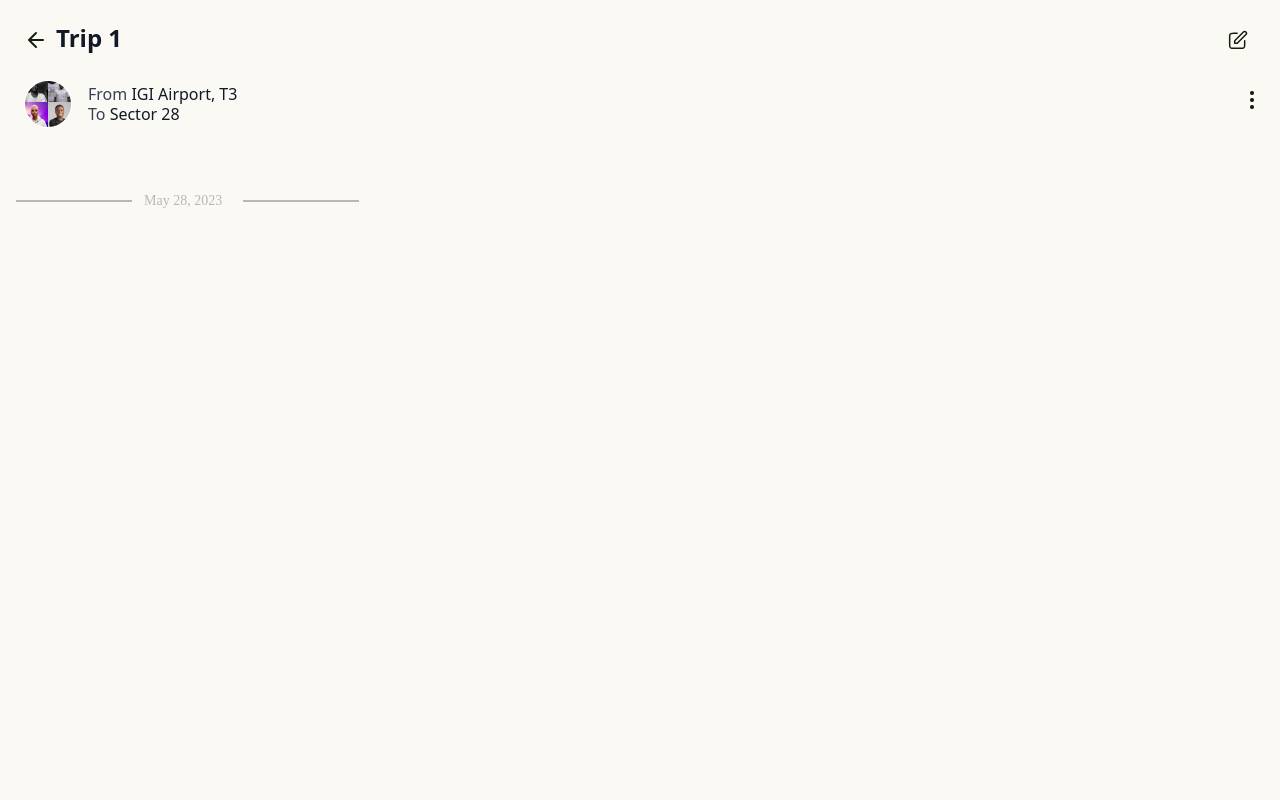
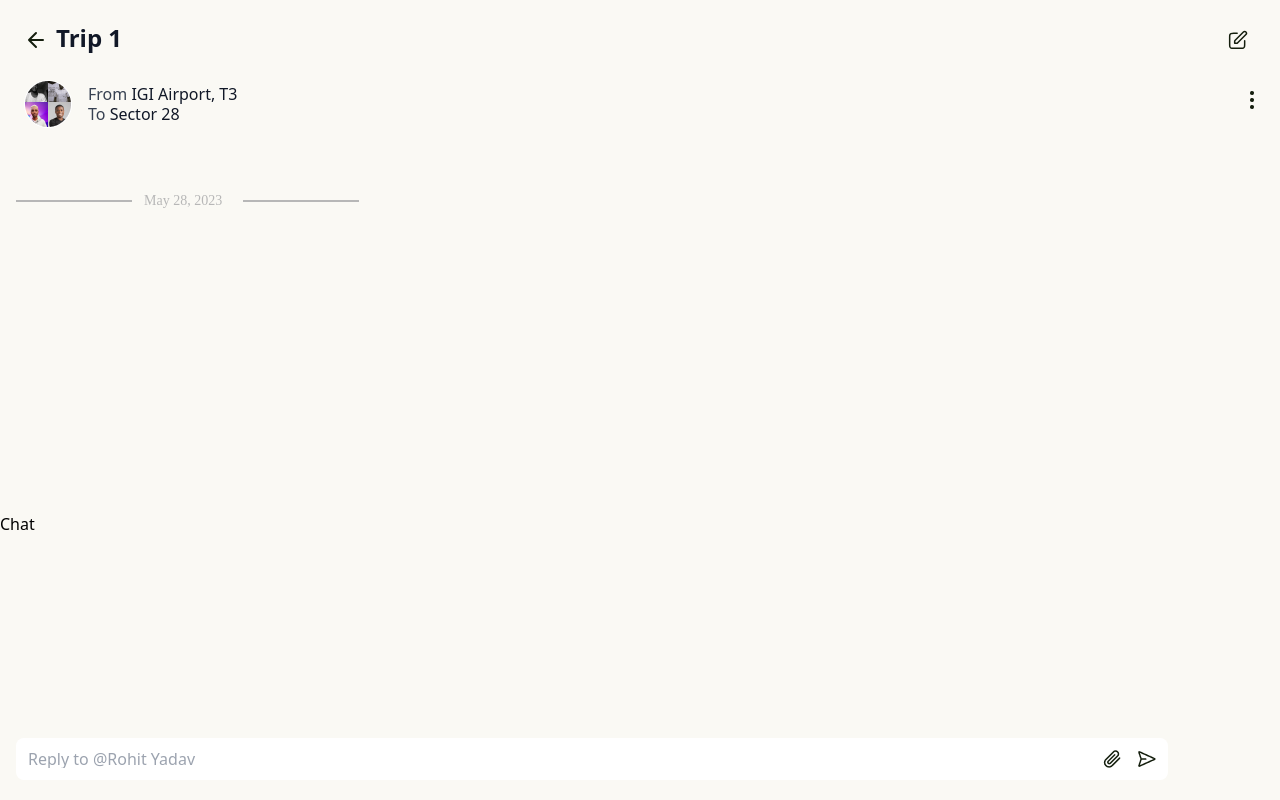
Before and after one commit to shreyas0924/react-pwa, a React (Create React App) app: page / in a window 1280 px wide. Built offline with nearby package versions, Linux system fonts and the light colour scheme.

Commit message:
message box

```diff
--- a/src/App.css
+++ b/src/App.css
@@ -33,3 +33,43 @@ body {
 
   color: #b7b7b7;
 }
+
+.container {
+  position: fixed;
+  bottom: 0;
+
+  width: 100%;
+
+  box-sizing: border-box;
+
+  /* Auto layout */
+
+  display: flex;
+  flex-direction: row;
+  align-items: center;
+  padding: 11px 12px;
+  gap: 16px;
+  margin-left: 1rem;
+  width: 90%;
+  height: 42px;
+  background: #ffffff;
+  border-radius: 8px;
+  flex: none;
+  order: 0;
+  flex-grow: 1;
+}
+.input {
+  display: flex;
+  flex-direction: row;
+  align-items: flex-start;
+  padding: 0px;
+
+  width: 247px;
+  height: 18px;
+
+  /* Inside auto layout */
+
+  flex: none;
+  order: 0;
+  flex-grow: 1;
+}
--- a/src/App.js
+++ b/src/App.js
@@ -1,10 +1,18 @@
 import React from 'react'
 import './App.css'
 import Navbar from './components/Navbar'
+import MessageInput from './components/MessageInput'
+import ChatSection from './components/ChatSection'
 
 function App() {
   return (
-    <Navbar />
+    <>
+      <Navbar />
+      <div className='mt-[30%] overflow-y-auto pb-[20%] bg-[#FAF9F4] flex-col '>
+        <ChatSection />
+        <MessageInput />
+      </div>
+    </>
   )
 }
 
--- a/src/components/ChatSection.jsx
+++ b/src/components/ChatSection.jsx
@@ -3,6 +3,7 @@ import React from 'react'
 const ChatSection = () => {
   return (
     <div>
+      <h1>Chat</h1>
 
     </div>
   )
--- /dev/null
+++ b/src/components/MessageInput.jsx
@@ -0,0 +1,17 @@
+import React from 'react'
+
+const MessageInput = () => {
+  return (
+    <div className='container mb-5 ml-auto mr-2'>
+      <input
+        type='text'
+        className='input'
+        placeholder='Reply to @Rohit Yadav'
+      ></input>
+      <img src='./paperclip.png' alt='paperclip' />
+      <img src='./Icon.png' alt='send' />
+    </div>
+  )
+}
+
+export default MessageInput
--- a/src/components/SearchBar.jsx
+++ /dev/null
@@ -1,11 +0,0 @@
-import React from 'react'
-
-const SearchBar = () => {
-  return (
-    <div>
-
-    </div>
-  )
-}
-
-export default SearchBar
```
Also changed, not shown: public/Icon.png (added), public/paperclip.png (added).
